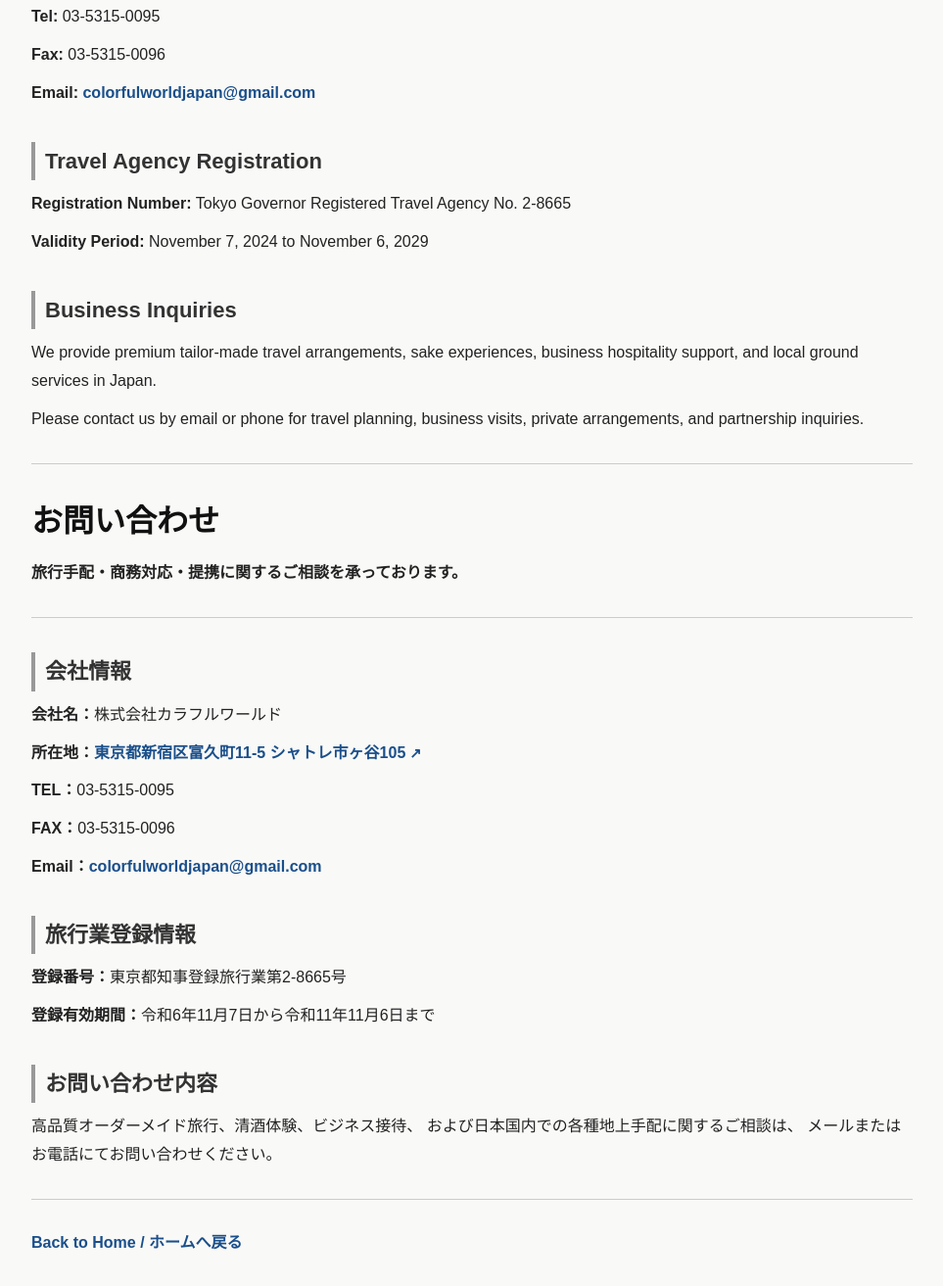
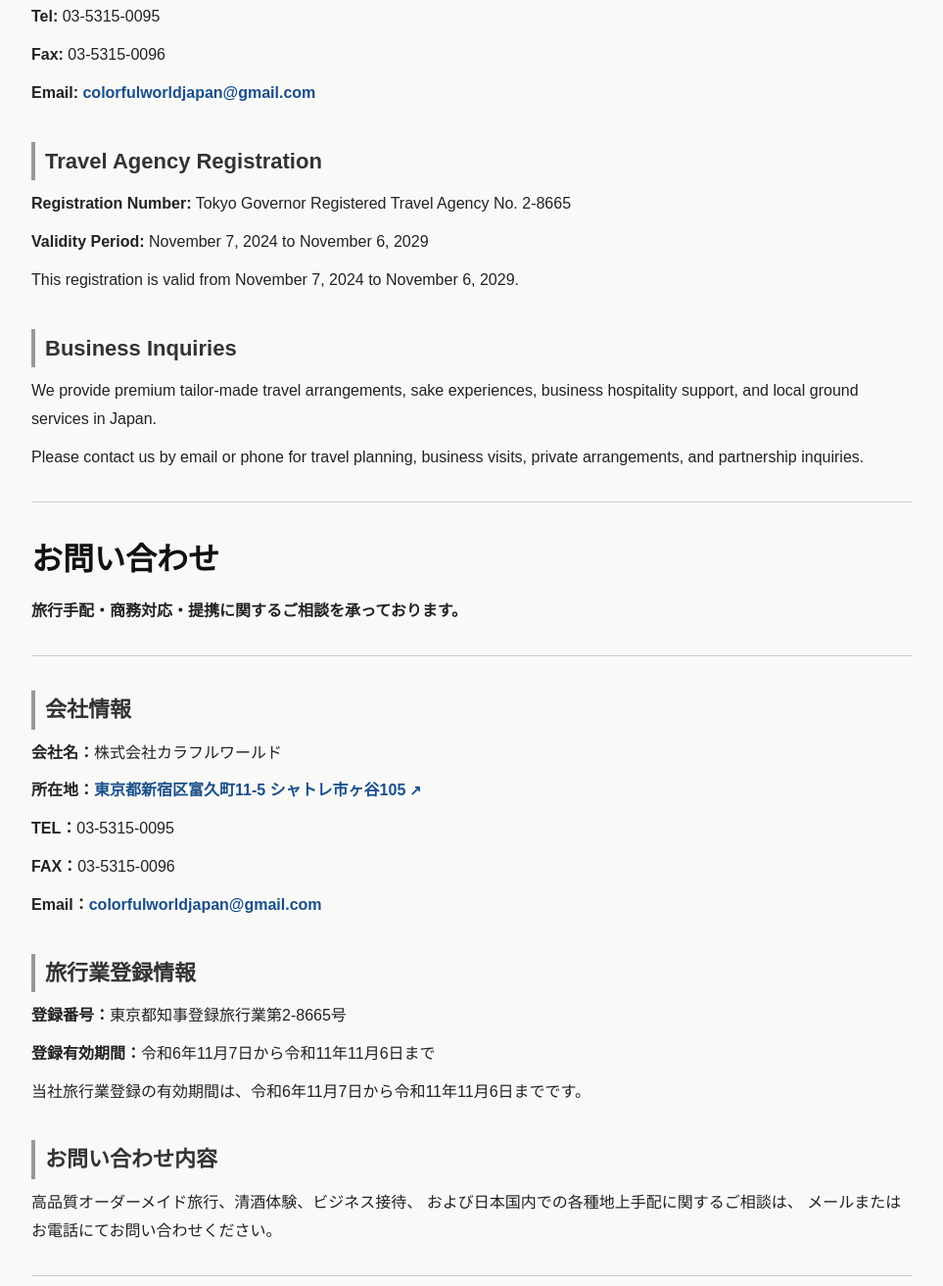
Before and after one commit to colorfulworldjp/colorfulworldjp.github.io, a plain HTML site: page contact.html in a window 1280 px wide. Shown: the part 475-1788 px from the top of the page at 98% size, without its empty margins (158-1121 px from the left). Drawn offline with Linux system fonts and the light colour scheme.

Commit message:
Update contact.html

```diff
--- a/contact.html
+++ b/contact.html
@@ -29,6 +29,7 @@
   <h2>Travel Agency Registration</h2>
   <p><strong>Registration Number:</strong> Tokyo Governor Registered Travel Agency No. 2-8665</p>
   <p><strong>Validity Period:</strong> November 7, 2024 to November 6, 2029</p>
+  <p>This registration is valid from November 7, 2024 to November 6, 2029.</p>
 
   <h2>Business Inquiries</h2>
   <p>
@@ -57,6 +58,7 @@
   <h2>旅行業登録情報</h2>
   <p><strong>登録番号：</strong>東京都知事登録旅行業第2-8665号</p>
   <p><strong>登録有効期間：</strong>令和6年11月7日から令和11年11月6日まで</p>
+  <p>当社旅行業登録の有効期間は、令和6年11月7日から令和11年11月6日までです。</p>
 
   <h2>お問い合わせ内容</h2>
   <p>
```
